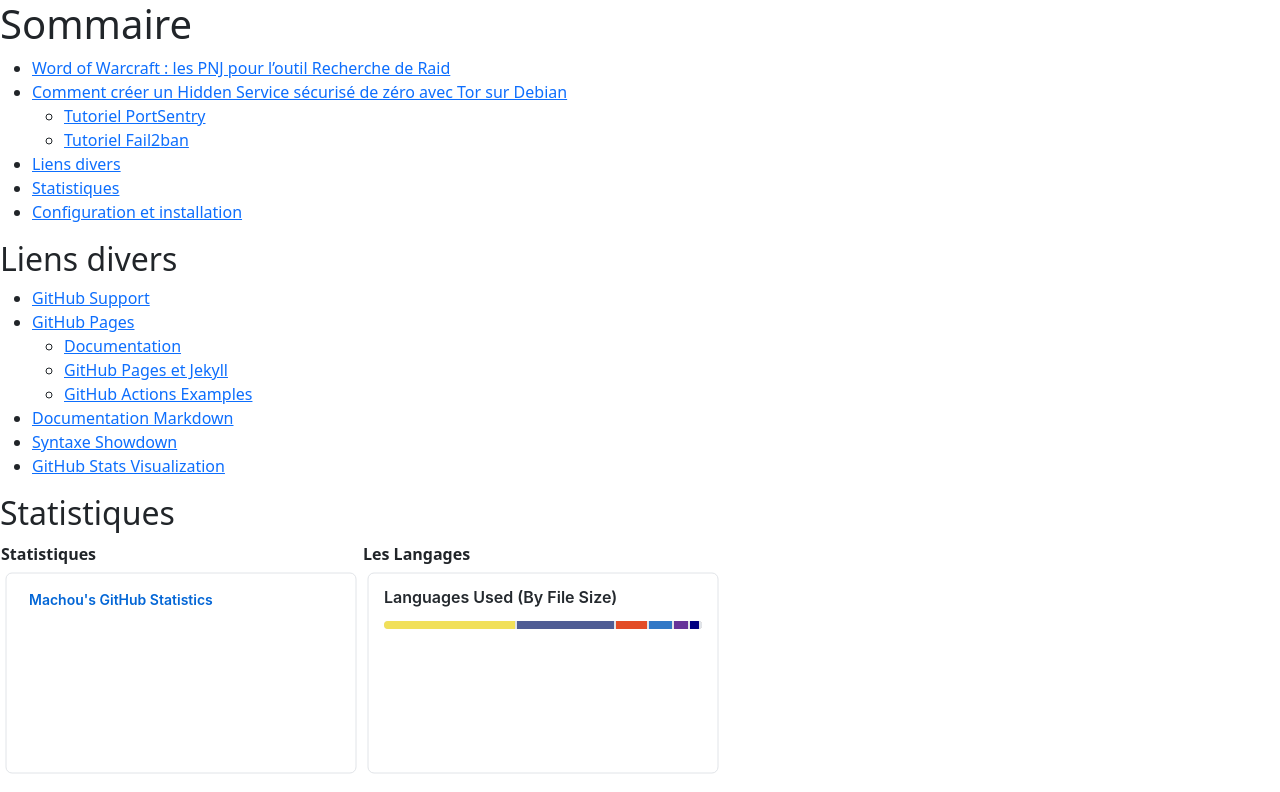
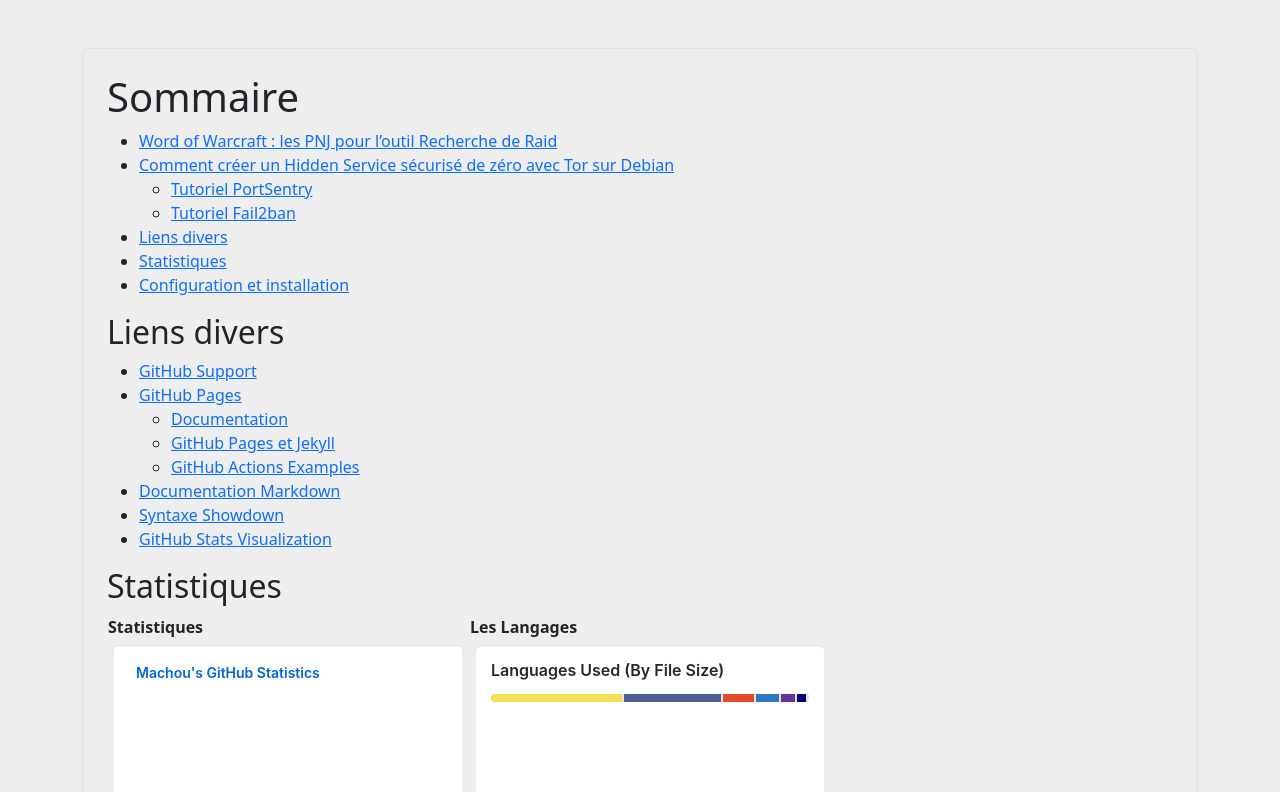
Before and after one commit to Machou/machou.github.io, a Jekyll site: the page built from pages/index.md, in a window 1280 px wide. Shown: the top 792 px of the page. Built offline with Jekyll 4.4.1, drawn with Linux system fonts in a browser that asks for light colours; grey boxes are pictures that could not be loaded.

Commit message:
corrections

```diff
--- a/_config.yml
+++ b/_config.yml
@@ -10,9 +10,9 @@
 markdown: kramdown
 # theme: jekyll-theme-cayman
 
-plugins:
+# plugins:
   # - jekyll-feed
-  - jekyll-seo-tag # https://github.com/jekyll/jekyll-seo-tag
+  # - jekyll-seo-tag # https://github.com/jekyll/jekyll-seo-tag
 
 sass:
   style: compressed
--- a/_layouts/defaut.html
+++ b/_layouts/defaut.html
@@ -20,11 +20,21 @@
 		<link rel="icon" type="image/png" href="{{ '/assets/img/favicon.png' | relative_url }}">
 	{% endif %}
 	<link rel="stylesheet" href="https://unpkg.com/bootstrap@5.3.6/dist/css/bootstrap.min.css">
+
+	<style>
+	body {
+		background-color: #eee;
+	}
+	</style>
 </head>
 
 <body>
 	<main>
-		{{ content }}
+		<div class="container">
+			<div class="border rounded-3 my-5 p-4">
+				{{ content }}
+			</div>
+		</div>
 	</main>
 </body>
 </html>
```
